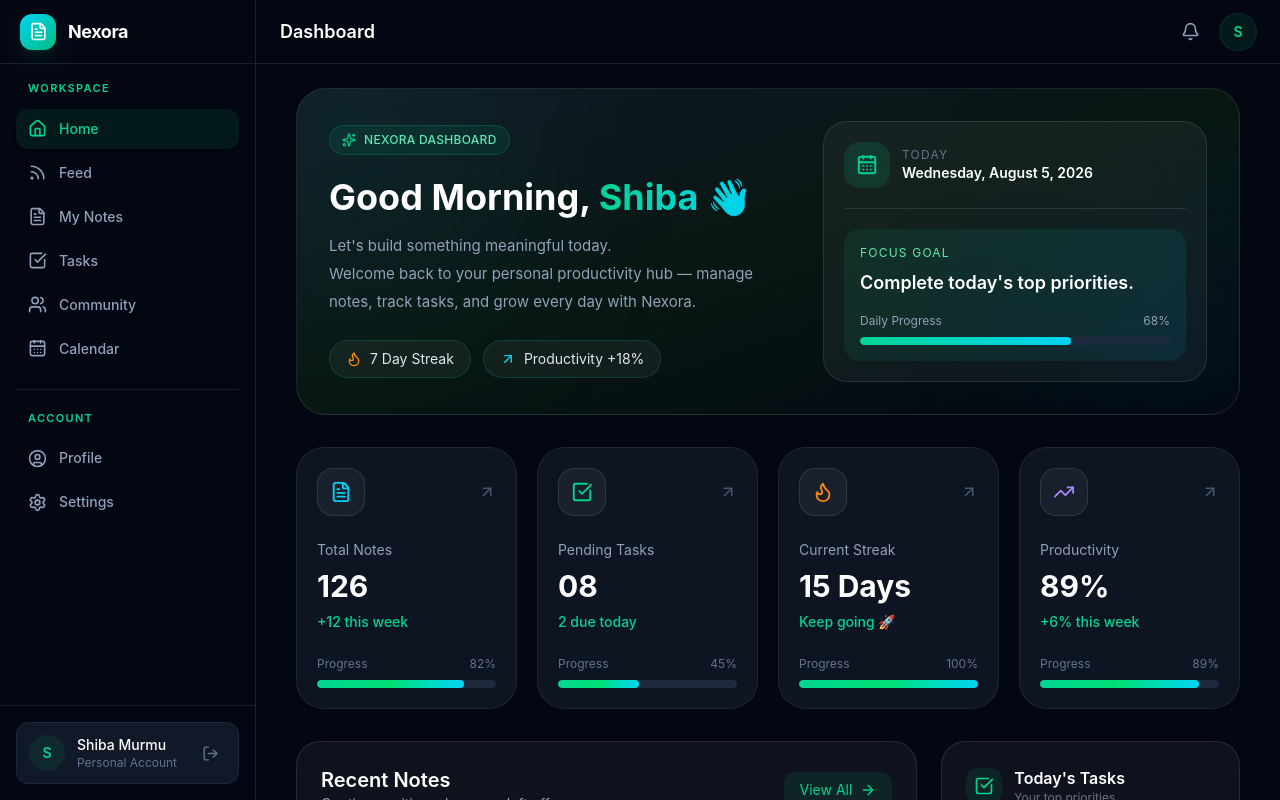
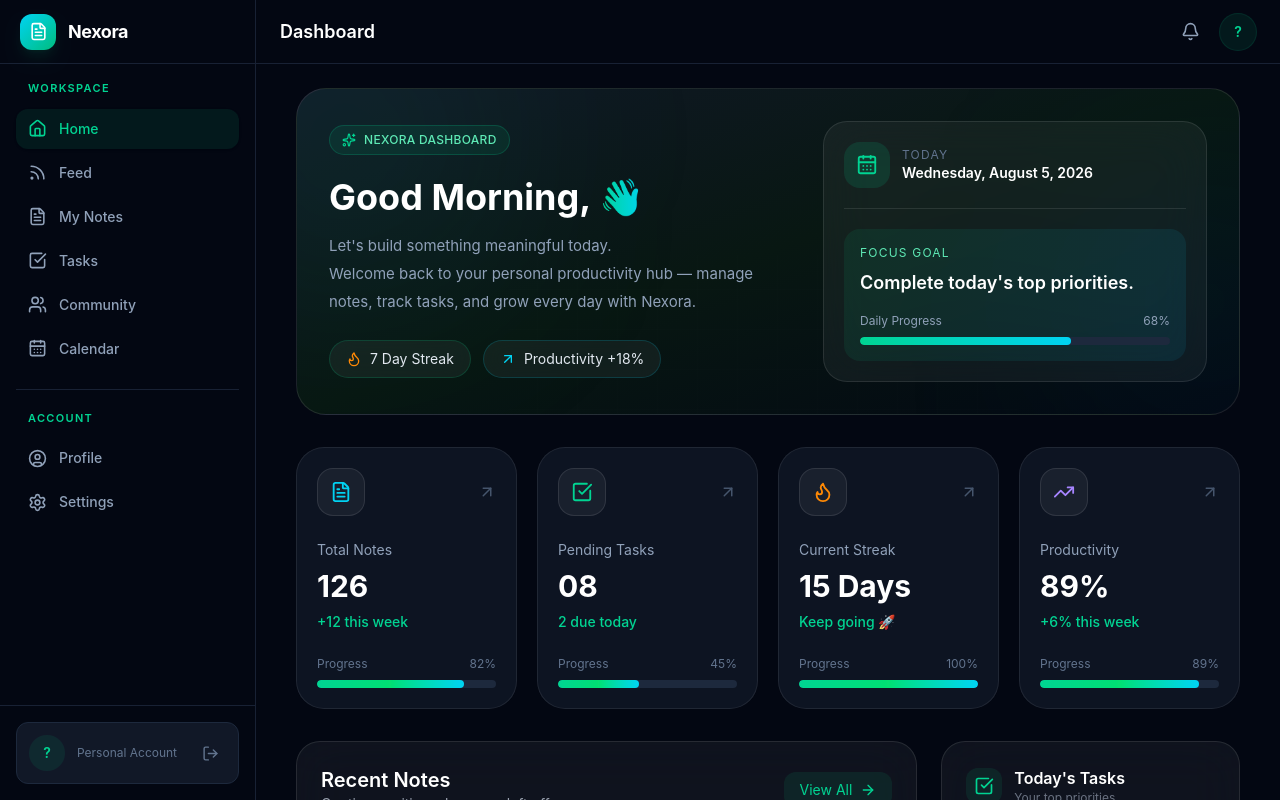
Before and after one commit to shiba-murmu/NoteApp, a React app in the folder frontend/: page /dashboard in a window 1280 px wide. Shown: the top 800 px of the page. Built offline with nearby package versions, Linux system fonts and the light colour scheme; no server answers; sample sign-in values are in the browser's storage; the HTML template or start-up script is replaced by a standard one.

Commit message:
profile names are now accessable from the backend also name of the first letter also be access.

```diff
--- a/frontend/src/pages/protected/Dashboard.jsx
+++ b/frontend/src/pages/protected/Dashboard.jsx
@@ -3,8 +3,12 @@ import { Outlet, useLocation } from "react-router-dom";
 import { Menu, Bell } from "lucide-react";
 
 import DashboardSidebar from "./dashboard/DashboardSidebar";
+import { useCurrentUser } from "../../hooks/useCurrentUser";
+import { getInitial } from "../../utils/getInitials";
 
 const Dashboard = () => {
+    const { data : user } = useCurrentUser();
+    const nameFirstLetter = getInitial(user?.name)
     const getPageTitle = (pathname) => {
 
         if (pathname === "/dashboard") {
@@ -202,7 +206,7 @@ const Dashboard = () => {
                                 ring-emerald-500/20
                             "
                         >
-                            S
+                            {nameFirstLetter}
                         </div>
 
                     </div>
--- a/frontend/src/pages/protected/dashboard/DashboardSidebar.jsx
+++ b/frontend/src/pages/protected/dashboard/DashboardSidebar.jsx
@@ -14,12 +14,16 @@ import {
 } from "lucide-react";
 
 import { NavLink , useNavigate} from "react-router-dom";
+import { useCurrentUser } from "../../../hooks/useCurrentUser";
+import { getInitial } from "../../../utils/getInitials";
 
 const DashboardSidebar = ({
     sidebarOpen,
     onClose,
 }) => {
 
+    const {data : user} = useCurrentUser();
+    const nameFirstLetter = getInitial(user?.name)
     const navigate = useNavigate();
     const handleLogout = () => {
         localStorage.removeItem("accessToken");
@@ -449,7 +453,7 @@ const DashboardSidebar = ({
                             text-emerald-400
                         "
                     >
-                        S
+                        {nameFirstLetter}
                     </div>
 
 
@@ -465,7 +469,7 @@ const DashboardSidebar = ({
                                 text-white
                             "
                         >
-                            Shiba Murmu
+                            {user?.name}
                         </p>
 
                         <p
--- a/frontend/src/pages/protected/dashboard/WelcomeBanner.jsx
+++ b/frontend/src/pages/protected/dashboard/WelcomeBanner.jsx
@@ -5,8 +5,13 @@ import {
     Sparkles,
     ArrowUpRight,
 } from "lucide-react";
+import { useCurrentUser } from "../../../hooks/useCurrentUser";
+import { getFirstName } from "../../../utils/getFirstName";
 
 const WelcomeBanner = () => {
+    const {data : user} = useCurrentUser();
+    const firstName = getFirstName(user?.name);
+
     const hour = new Date().getHours();
 
     let greeting = "Good Morning";
@@ -51,7 +56,7 @@ const WelcomeBanner = () => {
                     <h1 className="text-3xl font-bold leading-tight text-white md:text-4xl">
                         {greeting},{" "}
                         <span className="bg-gradient-to-r from-emerald-400 to-cyan-400 bg-clip-text text-transparent">
-                            Shiba 👋
+                            {firstName} 👋
                         </span>
                     </h1>
 
--- a/frontend/src/pages/protected/profile/Profile.jsx
+++ b/frontend/src/pages/protected/profile/Profile.jsx
@@ -16,9 +16,11 @@ import {
     Settings,
 } from "lucide-react";
 import { useCurrentUser } from "../../../hooks/useCurrentUser";
+import { getInitial } from "../../../utils/getInitials";
 
 const Profile = () => {
     const { data : user } = useCurrentUser();
+    const nameFirstLetter = getInitial(user?.name)
 
     return (
         <div className="min-h-screen bg-[#030712] p-4 sm:p-6 lg:p-8">
@@ -175,7 +177,7 @@ const Profile = () => {
                                         shadow-2xl
                                         shadow-emerald-500/10
                                     ">
-                                        S
+                                        {nameFirstLetter}
                                     </div>
 
 
@@ -504,13 +506,13 @@ const Profile = () => {
                             <ProfileField
                                 icon={User}
                                 label="Full Name"
-                                value="Shiba Murmu"
+                                value={user?.name}
                             />
 
                             <ProfileField
                                 icon={Mail}
                                 label="Email"
-                                value="shiba@example.com"
+                                value={user?.email}
                             />
 
                             <ProfileField
--- /dev/null
+++ b/frontend/src/utils/getFirstName.js
@@ -0,0 +1,4 @@
+export const getFirstName = (name = "") => {
+  const first = name.trim().split(" ")[0];
+  return first.charAt(0).toUpperCase() + first.slice(1).toLowerCase();
+};
--- /dev/null
+++ b/frontend/src/utils/getInitials.js
@@ -0,0 +1,9 @@
+// ==========================================
+// Get First Letter of User Name
+// ==========================================
+
+export const getInitial = (name = "") => {
+  if (!name.trim()) return "?";
+
+  return name.trim().charAt(0).toUpperCase();
+};
```
Also changed, not shown: 1 other file (tests, documents, lock files or other folders).
